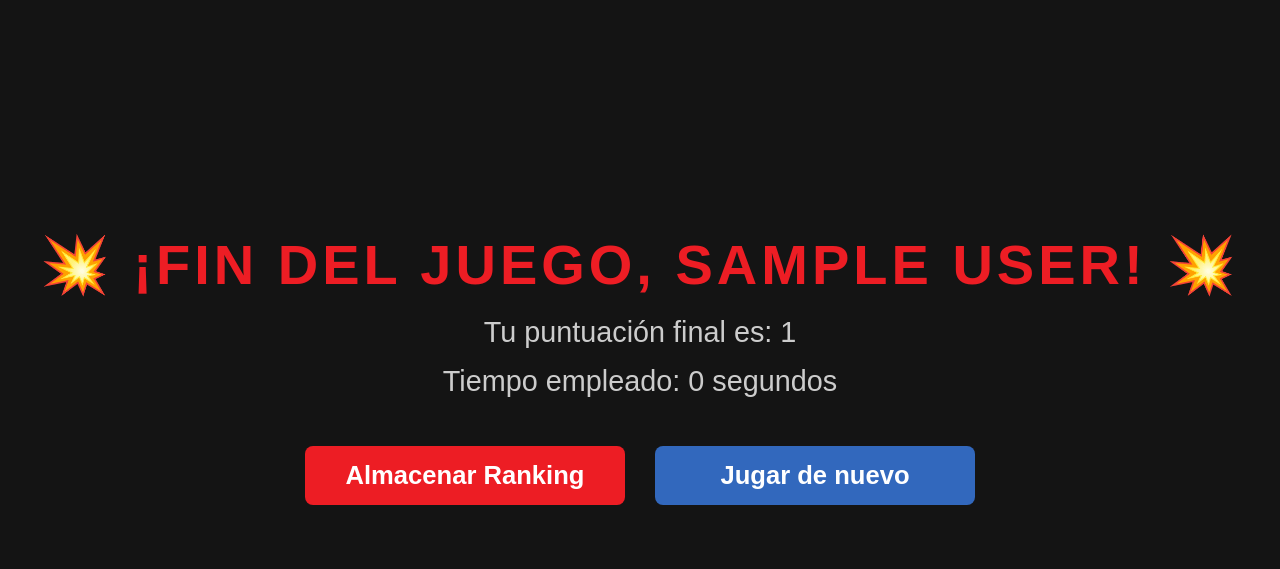
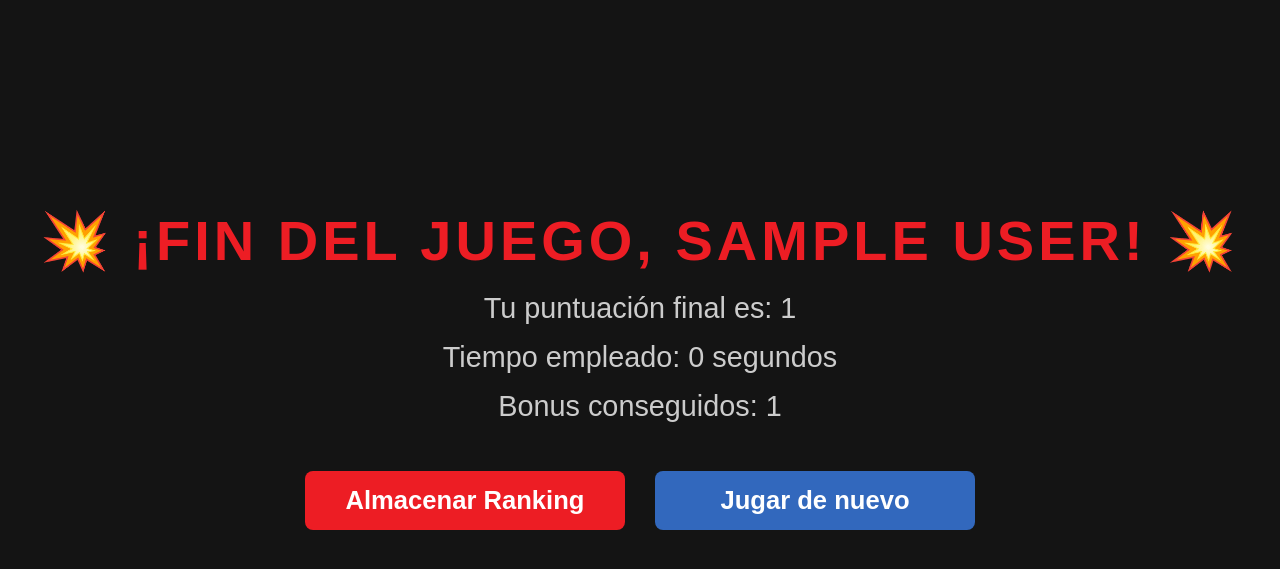
Before and after one commit to Dpcrack22/Projecto-CyberType, a PHP site: page /gameover.php in a window 1280 px wide. Shown: the top 569 px of the page. Run offline with PHP 8.4, Linux system fonts and the light colour scheme; the visitor is signed in with stand-in values (Sample User, id 1).

Commit message:
Bonus conseguidos mostrados en gameover.php

```diff
--- a/finish_game.php
+++ b/finish_game.php
@@ -12,5 +12,8 @@
     if (isset($_POST['time'])) {
         $_SESSION['time'] = floatval($_POST['time']);
     }
+    if (isset($_POST['bonus'])) {
+        $_SESSION['bonus'] = intval($_POST['bonus']);
+    }
     echo "OK";
 ?>
--- a/gameover.php
+++ b/gameover.php
@@ -8,6 +8,7 @@
     $inputName = $_SESSION['playerName'] ?? 'Jugador desconocido';
     $score = $_SESSION['score'] ?? 0;
     $time = $_SESSION['time'] ?? 0.0;
+    $bonus = $_SESSION['bonus'] ?? 0;
 ?>
 <!DOCTYPE html>
 <html lang="es">
@@ -21,11 +22,13 @@
     <h1>💥 ¡Fin del juego, <?= htmlspecialchars($inputName) ?>! 💥</h1>
     <p>Tu puntuación final es: <?= htmlspecialchars($score) ?></p>
     <p>Tiempo empleado: <?= htmlspecialchars($time) ?> segundos</p>
+    <p>Bonus conseguidos: <?= htmlspecialchars($bonus) ?></p>
     <div class="botones-gameover">
     <form action="ranking.php" method="post">
         <input type="hidden" name="inputName" value="<?= htmlspecialchars($inputName) ?>">
         <input type="hidden" name="score" value="<?= htmlspecialchars($score) ?>">
         <input type="hidden" name="time" value="<?= htmlspecialchars($time) ?>">
+        <input type="hidden" name="bonus" value="<?= htmlspecialchars($bonus) ?>">
         <button class="botonEnviarRank-gameover" type="submit">Almacenar Ranking</button>
     </form>
 
--- a/scriptPlay.js
+++ b/scriptPlay.js
@@ -157,6 +157,7 @@ function endGame(score, time) {
         },
         body: "score=" + encodeURIComponent(score)
         + "&time=" + encodeURIComponent(time)
+        + "&bonus=" + encodeURIComponent(bonus)
     })
     .then(response => response.text())
     .then(data => {
```
